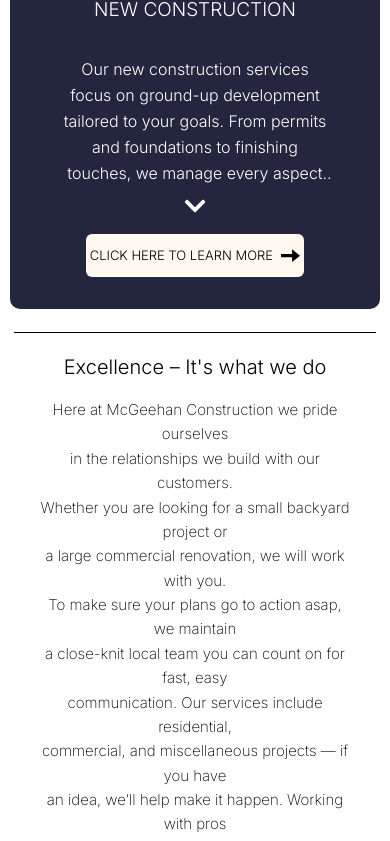
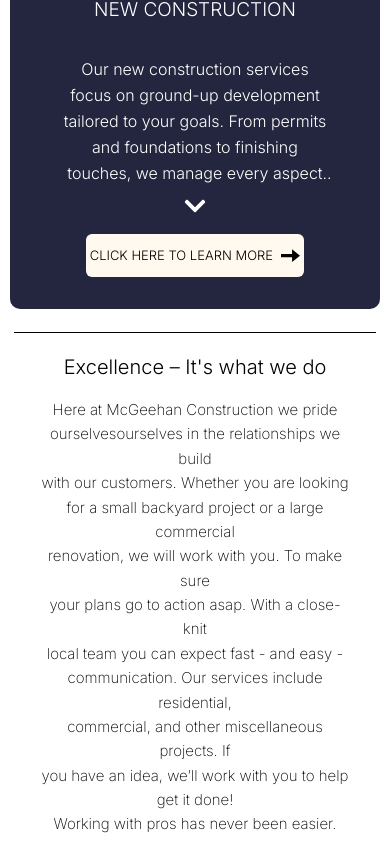
Before and after one commit to AndrewLange1/McgeehanConstruction, a React (Vite) app: page / in a window 390 px wide. Shown: the part 1148-1989 px from the top of the page. Built offline with nearby package versions, Linux system fonts and the light colour scheme.

Commit message:
Testing out mobile font sizes

```diff
--- a/src/Excellence.jsx
+++ b/src/Excellence.jsx
@@ -16,19 +16,17 @@
           <span>We’re looking forward to working with you!</span>
         </div>
         <div className="med:hidden flex flex-col items-center mt-[4%] text-[clamp(15px,2.8vw,20px)] font-extralight px-[10%] text-center leading-relaxed w-full max-w-[1000px]">
-        <span>Here at McGeehan Construction we pride ourselves</span>
-        <span>in the relationships we build with our customers.</span>
-        <span>Whether you are looking for a small backyard project or</span>
-        <span>a large commercial renovation, we will work with you.</span>
-
-        <span>To make sure your plans go to action asap, we maintain</span>
-        <span>a close-knit local team you can count on for fast, easy</span>
-
+        <span>Here at McGeehan Construction we pride</span>
+        <span>ourselvesourselves in the relationships we build</span>
+        <span>with our customers. Whether you are looking</span>
+        <span>for a small backyard project or a large commercial</span>
+        <span>renovation, we will work with you. To make sure</span>
+        <span>your plans go to action asap. With a close-knit</span>
+        <span>local team you can expect fast - and easy - </span>
         <span>communication. Our services include residential,</span>
-        <span>commercial, and miscellaneous projects — if you have</span>
-
-        <span>an idea, we’ll help make it happen. Working with pros</span>
-        <span>has never been easier or more seamless Call us today</span>
+        <span>commercial, and other miscellaneous projects. If</span>
+        <span>you have an idea, we’ll work with you to help get it done!</span>
+        <span>Working with pros has never been easier. Call us today</span>
         <span>for a free consultation — we’re excited to help!</span>
         </div>
         <a
--- a/src/Header.jsx
+++ b/src/Header.jsx
@@ -53,7 +53,7 @@
             <Link to="/commercial" className="cursor-pointer hover:text-dark-blue/70">Commercial</Link>
             <Link to="/residential" className="cursor-pointer hover:text-dark-blue/70">Residential</Link>
             <Link to="/construction" className="cursor-pointer hover:text-dark-blue/70">New Construction</Link>
-            <Link to="/financial" className="cursor-pointer hover:text-dark-blue/70">Financial</Link>
+            <Link to="/financial" className="cursor-pointer hover:text-dark-blue/70">Financing</Link>
           </div>
         )}
 
@@ -66,7 +66,7 @@
             type="button"
           >
             <span>CONTACT US NOW</span>
-            <span>989-227-1612</span>
+            <span>989-277-1612</span>
           </button>
         </a>
 
@@ -94,7 +94,7 @@
           <Link to="/commercial" className="cursor-pointer hover:text-dark-blue/70" onClick={() => setMenuOpen(false)}>Commercial</Link>
           <Link to="/residential" className="cursor-pointer hover:text-dark-blue/70" onClick={() => setMenuOpen(false)}>Residential</Link>
           <Link to="/construction" className="cursor-pointer hover:text-dark-blue/70" onClick={() => setMenuOpen(false)}>New Construction</Link>
-          <Link to="/financial" className="cursor-pointer hover:text-dark-blue/70" onClick={() => setMenuOpen(false)}>Financial</Link>
+          <Link to="/financial" className="cursor-pointer hover:text-dark-blue/70" onClick={() => setMenuOpen(false)}>Financing</Link>
         </div>
       )}
     </div>
--- a/src/index.css
+++ b/src/index.css
@@ -6,4 +6,5 @@
     --font-display: 'Inter', sans serif;
     --breakpoint-med: 56rem;
     --breakpoint-smal: 40rem;
+    --breakpoint-tiny: 25rem;
   }
```
